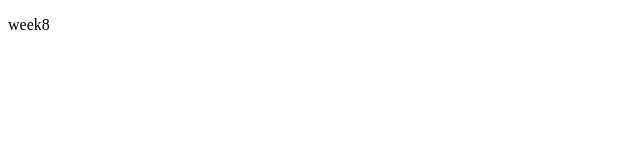
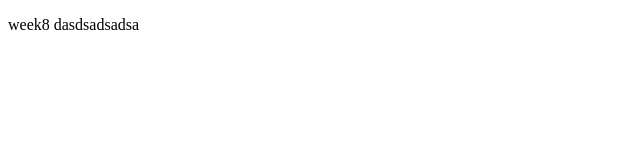
Before and after one commit to Matif6645/week7, a plain HTML site: page index.html in a window 1280 px wide. Shown: the whole page, without its empty margins (0-640 px from the left). Drawn offline with Linux system fonts and the light colour scheme.

Commit message:
commit 4

```diff
--- a/index.html
+++ b/index.html
@@ -11,7 +11,7 @@
 <body>
 <P>
     week8
-
+    dasdsadsadsa
 </P>
 </body>
 </html>
```
